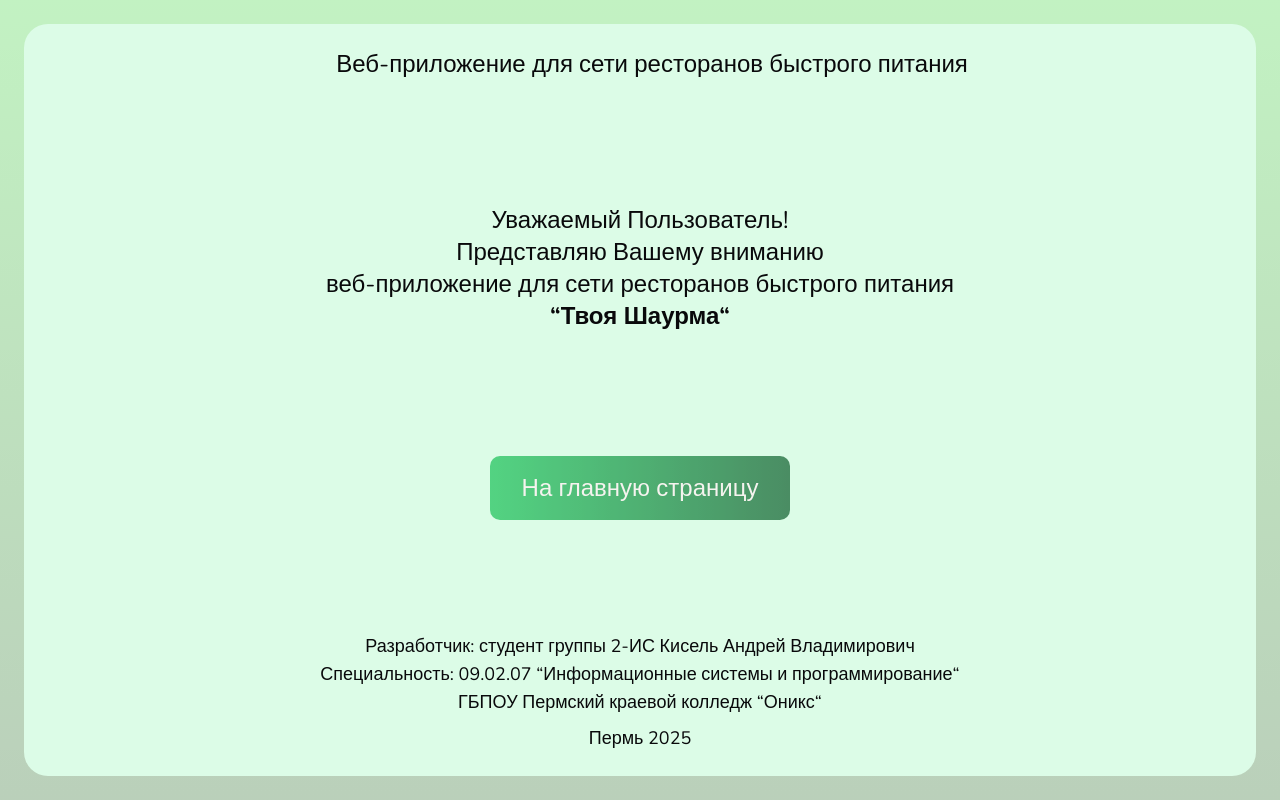
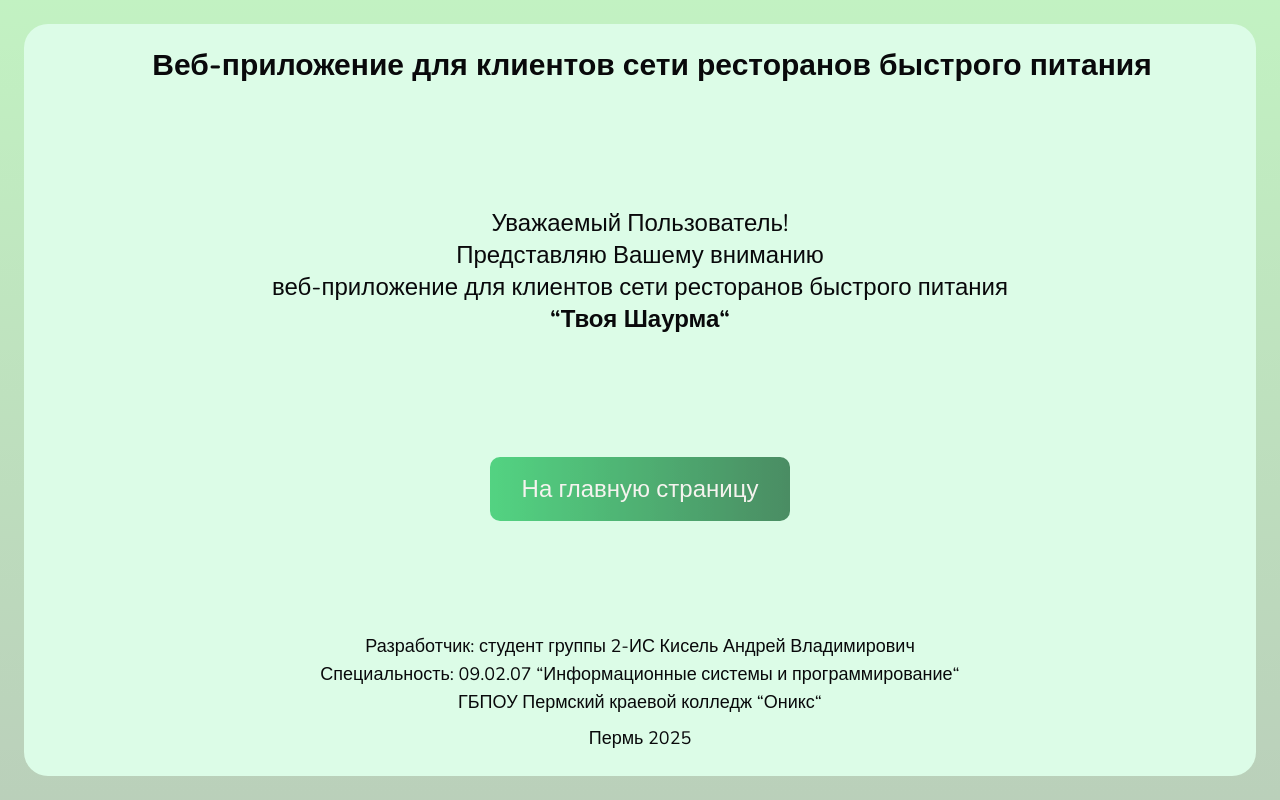
Before and after one commit to undrokisel/next-junkfood, a Next.js app: page /start in a window 1280 px wide. Built offline with nearby package versions, Linux system fonts and the light colour scheme.

Commit message:
fix(start): title bold

```diff
--- a/src/app/(start)/start/page.tsx
+++ b/src/app/(start)/start/page.tsx
@@ -22,8 +22,8 @@ function Start() {
           <FadeVisible>
             <Title
               size='lg'
-              text='Веб-приложение для сети ресторанов быстрого питания'
-              className='sm:ml-6 text-lg sm:text-xl lg:text-2xl 2xl:text-3xl leading-none'
+              text='Веб-приложение для клиентов сети ресторанов быстрого питания'
+              className='sm:ml-6 text-xl sm:text-2xl lg:text-3xl 2xl:text-4xl leading-none font-bold'
             />
           </FadeVisible>
           {/* <FadeVisible>
@@ -46,7 +46,7 @@ function Start() {
                 Представляю Вашему вниманию
               </span>
               <span className='text-lg sm:text-xl lg:text-2xl 2xl:text-3xl leading-none'>
-                веб-приложение для сети ресторанов быстрого питания
+                веб-приложение для клиентов сети ресторанов быстрого питания
               </span>
               <span className='text-lg sm:text-xl lg:text-2xl 2xl:text-3xl leading-none'>
                 <b>&ldquo;Твоя Шаурма&ldquo;</b>
```
